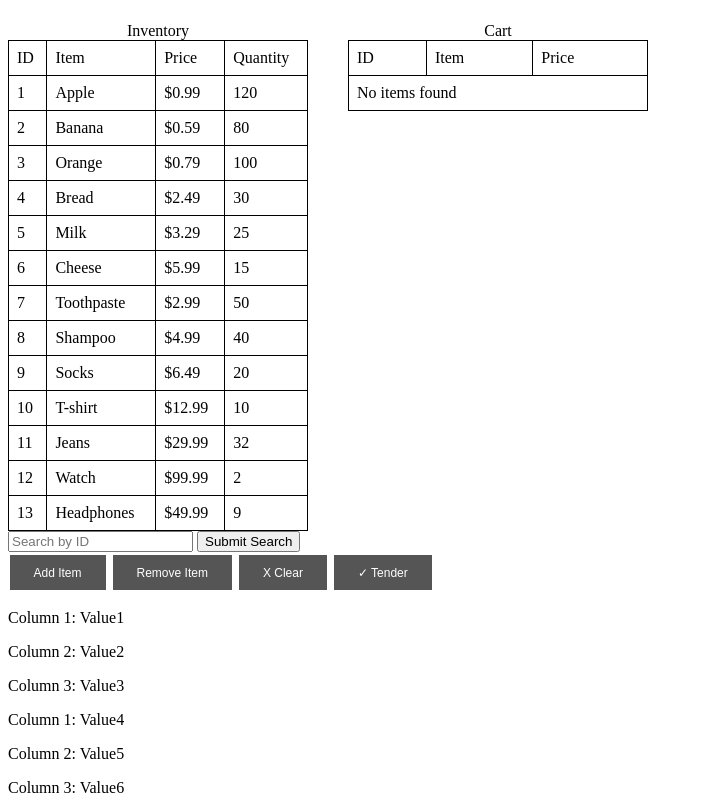
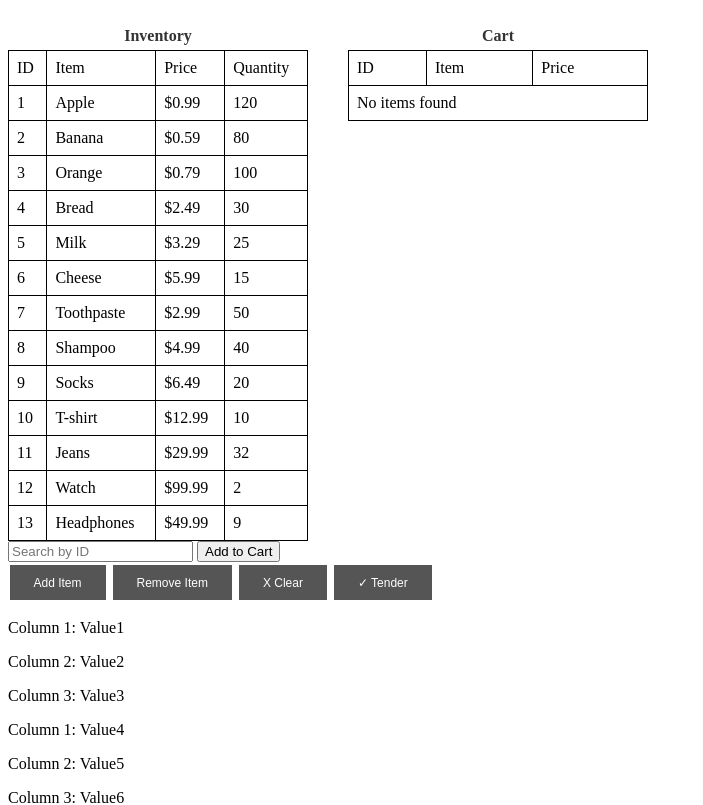
Before and after one commit to nickkramer123/POS_System, a Django app: page / in a window 1280 px wide. Shown: the part 58-863 px from the top of the page, without its empty margins (0-703 px from the left). Run offline with Django 5.2, Linux system fonts and the light colour scheme; data comes from the database, SQL or seed files in the repository; parts of the project's set-up code (start-up, migrations or seed data) failed here and were passed over.

Commit message:
test commit

```diff
--- a/django_start/app/templates/app/template.html
+++ b/django_start/app/templates/app/template.html
@@ -38,6 +38,11 @@
     th, td {
         border: 1px solid black;
         padding: 8px;
+    }
+    caption {
+        font-weight: bold;
+        color: #333;
+        padding: 5px;
     }
 
 
@@ -80,7 +85,7 @@
         <!--SEARCHBAR FOR ID-->
         <form method="get" action="{% url 'template' %}">
             <input type="text" id="searchBar" name="search_query" placeholder="Search by ID" onkeyup="SearchBar()">
-            <input type="submit" value="Submit Search">
+            <input type="submit" value="Add to Cart">
         </form>
         </div>
         <!--CART TABLE-->
```
